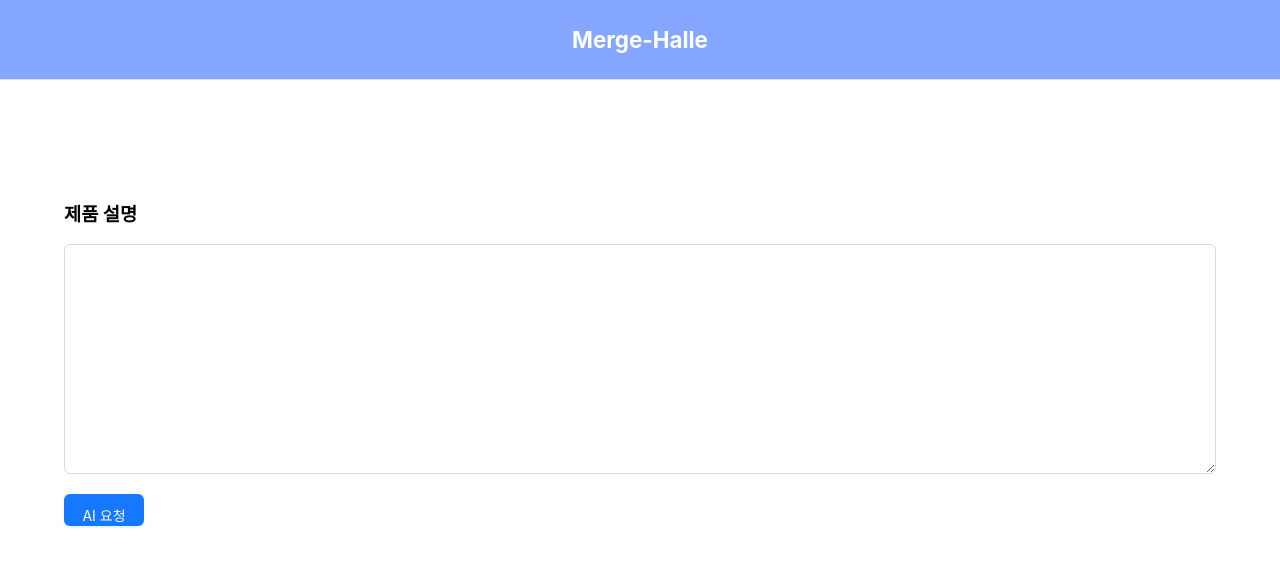
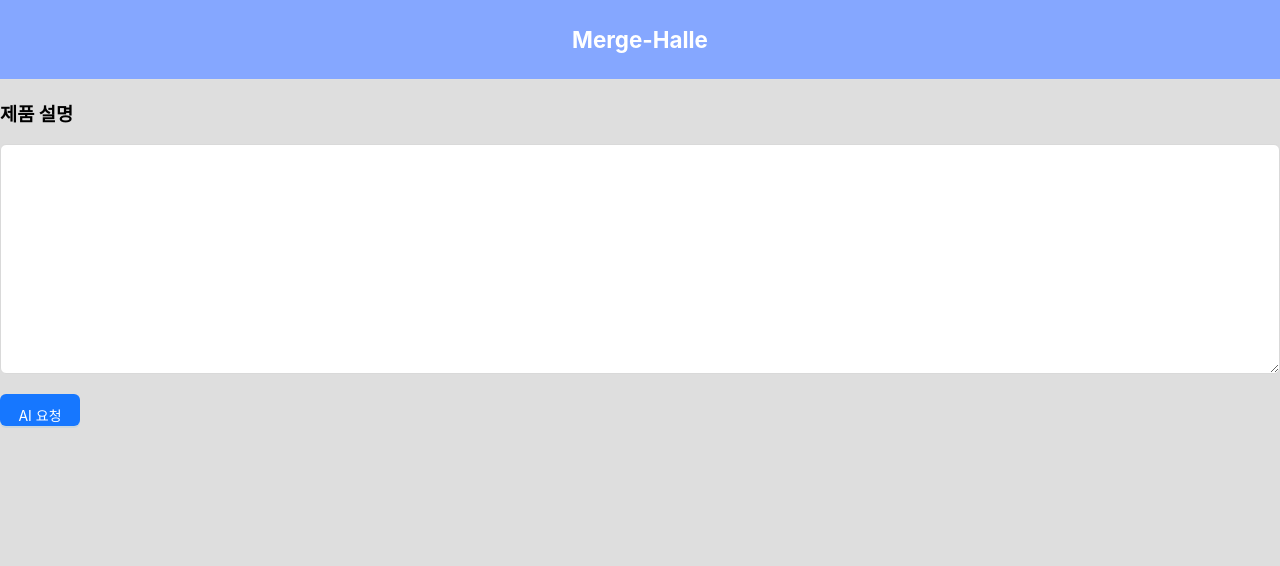
Before and after one commit to Surfthon/front-web, a React (Create React App) app: page / in a window 1280 px wide. Shown: the top 566 px of the page. Built offline with nearby package versions, Linux system fonts and the light colour scheme.

Commit message:
🐛 태그 선택 끝

```diff
--- a/src/App.css
+++ b/src/App.css
@@ -2,7 +2,7 @@
   display: flex;
   justify-content: center;
   height: 100vh;
-  background-color: #ffffff;
-  width: 90vw;
+  background-color: #dedede;
+  width: 100vw;
   margin: 0 auto; /* This centers the content */
 }
--- a/src/App.js
+++ b/src/App.js
@@ -18,8 +18,8 @@ function App() {
     <>
       <Routes>
         <Route element={<Layout />}>
-          <Route path='/' element={<Search/>} />
-          <Route path='/result' element={<Result/>} />
+          <Route path="/" element={<Search />} />
+          <Route path="/result" element={<Result />} />
         </Route>
       </Routes>
     </>
--- a/src/pages/Result/Result.jsx
+++ b/src/pages/Result/Result.jsx
@@ -38,6 +38,7 @@ export default function Result() {
 
   return (
     <div className="page">
+      <div className="category-background">
         <div className="categoryButtons">
           {categories.map((category, index) => (
             <button
@@ -50,6 +51,7 @@ export default function Result() {
               # {category}
             </button>
           ))}
+        </div>
       </div>
       <div className="searchResults">
         {/* 공모전 검색 결과  */}
--- a/src/pages/Result/Result.scss
+++ b/src/pages/Result/Result.scss
@@ -1,16 +1,25 @@
 .page {
   width: 100%;
+  margin: 0;
 
+  .category-background {
+    background-color: white;
+    display: flex;
+    align-items: center;
+    padding-top: 2rem;
+    padding-bottom: 2rem;
+  }
   .categoryButtons {
     display: flex;
     flex-wrap: wrap;
-    margin-left: 1rem;
-    margin-right: 1rem;
+    margin-left: 4rem;
+    margin-right: 4rem;
     gap: 2rem;
   }
 
   .searchResults {
     display: grid;
+    margin: 2rem;
     grid-template-columns: repeat(
       auto-fit,
       minmax(400px, 1fr)
```
Lines whose indentation alone changed are shown as unchanged.
